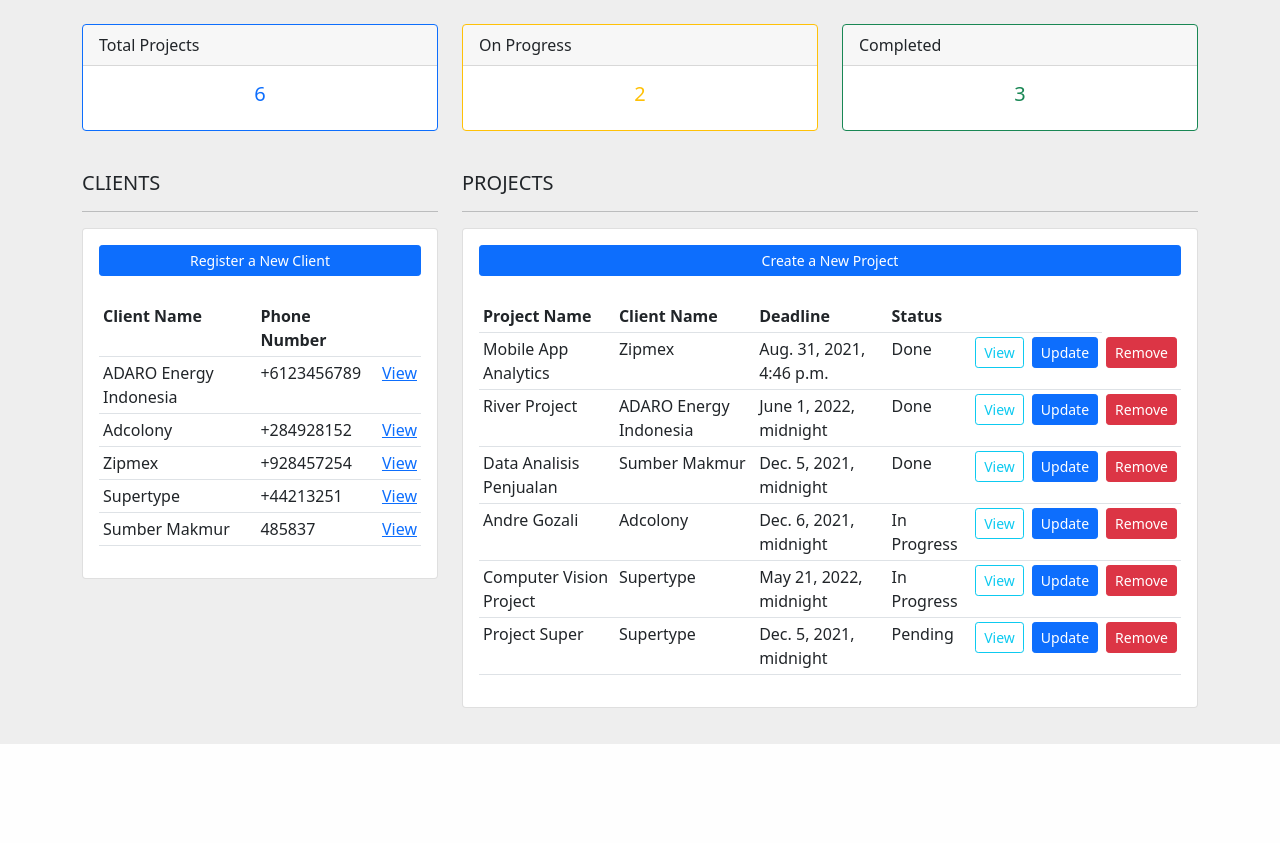
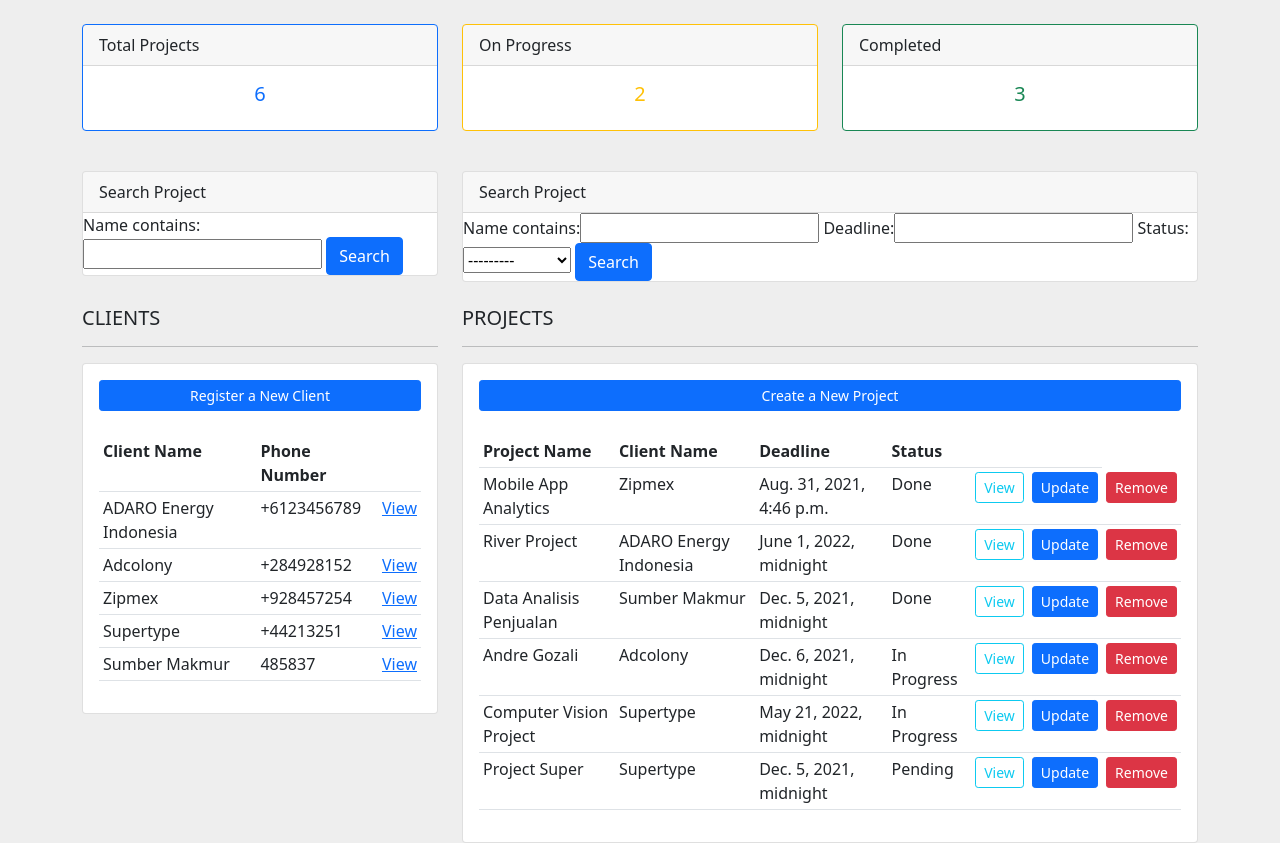
Before and after one commit to owenn2106/project-management-system, a Django app: page / in a window 1280 px wide. Shown: the part 56-899 px from the top of the page. Before the commit the page ends 800 px from the top, so only its background shows below. Run offline with Django 3.2, Linux system fonts and the light colour scheme; data comes from the database, SQL or seed files in the repository; both versions use the stored data as it was after the commit.

Commit message:
added filter functionality and altered description filed

```diff
--- /dev/null
+++ b/project/filters.py
@@ -0,0 +1,21 @@
+import django_filters
+from django_filters import CharFilter
+
+from .models import *
+
+class ProjectFilter(django_filters.FilterSet):
+
+    project_name = CharFilter(field_name="name", lookup_expr='icontains')
+
+    class Meta:
+        model = Project
+        fields = ['project_name', 'deadline', 'status']
+        exclude = ['name', 'date_created', 'description', 'client']
+
+class ClientFilter(django_filters.FilterSet):
+
+    client_name = CharFilter(field_name='name', lookup_expr="icontains")
+
+    class Meta:
+        model = Client
+        fields = ['client_name']
--- a/project/models.py
+++ b/project/models.py
@@ -1,5 +1,4 @@
 from django.db import models
-from django.db.models.fields import CharField
 
 # Create your models here.
 
@@ -22,7 +21,7 @@ class Project(models.Model):
     name = models.CharField(max_length=255, null=True)
     deadline = models.DateTimeField()
     date_created = models.DateTimeField(auto_now_add=True)
-    description = models.CharField(max_length=255, null=True)
+    description = models.CharField(max_length=255, null=True, blank=True)
     status = models.CharField(max_length=255, null=True, choices=STATUS)
 
     client = models.ForeignKey(Client, null=True, on_delete=models.SET_NULL)
@@ -42,7 +41,7 @@ class Todolist(models.Model):
     target_time = models.DateTimeField()
     status = models.CharField(max_length=255, null=True, choices=STATUS)
 
-    project = models.ForeignKey(Project, null=True,on_delete=models.CASCADE)
+    project = models.ForeignKey(Project, null=True, on_delete=models.CASCADE)
 
     def __str__(self):
         return str(self.task) + " - " + str(self.project)
--- a/project/templates/project/base.html
+++ b/project/templates/project/base.html
@@ -35,11 +35,5 @@
       integrity="sha384-MrcW6ZMFYlzcLA8Nl+NtUVF0sA7MsXsP1UyJoMp4YLEuNSfAP+JcXn/tWtIaxVXM"
       crossorigin="anonymous"
     ></script>
-    <script
-      src="https://cdnjs.cloudflare.com/ajax/libs/jquery/3.6.0/jquery.min.js"
-      integrity="sha512-894YE6QWD5I59HgZOGReFYm4dnWc1Qt5NtvYSaNcOP+u1T9qYdvdihz0PPSiiqn/+/3e7Jo4EaG7TubfWGUrMQ=="
-      crossorigin="anonymous"
-      referrerpolicy="no-referrer"
-    ></script>
   </body>
 </html>
--- a/project/templates/project/dashboard.html
+++ b/project/templates/project/dashboard.html
@@ -4,6 +4,37 @@
 {% block content %}
 <!--  -->
 {% include 'project/status.html' %}
+
+<br />
+
+<div class="container">
+  <div class="row">
+    <div class="col-md-4">
+      <div class="card">
+        <div class="card-header">Search Project</div>
+        <div class="cardbody">
+          <form method="get">
+            {{ clientFilter.form }}
+
+            <button class="btn btn-primary" type="submit">Search</button>
+          </form>
+        </div>
+      </div>
+    </div>
+    <div class="col-md-8">
+      <div class="card">
+        <div class="card-header">Search Project</div>
+        <div class="cardbody">
+          <form method="get">
+            {{ projectFilter.form }}
+
+            <button class="btn btn-primary" type="submit">Search</button>
+          </form>
+        </div>
+      </div>
+    </div>
+  </div>
+</div>
 
 <br />
 
--- a/project/views.py
+++ b/project/views.py
@@ -3,6 +3,7 @@ from django.forms import inlineformset_factory
 
 from .models import *
 from .forms import *
+from .filters import *
 
 # Create your views here.
 
@@ -14,12 +15,20 @@ def index(request):
     completed = projects.filter(status='Done').count()
     progress = projects.filter(status='In Progress').count()
 
+    projectFilter = ProjectFilter(request.GET, queryset=projects)
+    projects = projectFilter.qs
+
+    clientFilter = ClientFilter(request.GET, queryset=clients)
+    clients = clientFilter.qs
+
     context = {
         "projects": projects,
         "clients": clients,
         "total_projects": total_projects,
         "completed": completed,
-        "progress": progress
+        "progress": progress,
+        "projectFilter": projectFilter,
+        "clientFilter": clientFilter
     }
     return render(request, 'project/dashboard.html', context)
 
--- a/project_ms/settings.py
+++ b/project_ms/settings.py
@@ -29,6 +29,7 @@ INSTALLED_APPS = [
 
     'crispy_forms',
     'crispy_bootstrap5',
+    'django_filters',
 
     'project.apps.ProjectConfig',
 ]
```
Also changed, not shown: db.sqlite3, project/migrations/0005_alter_project_description.py (added).
